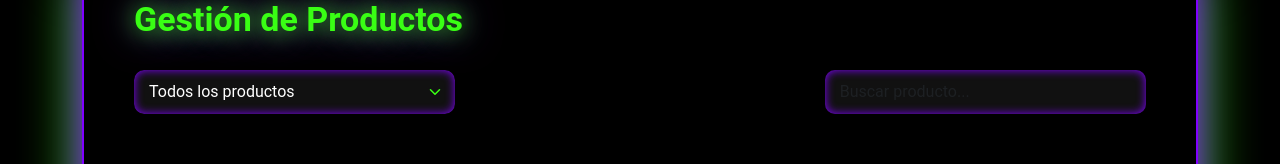
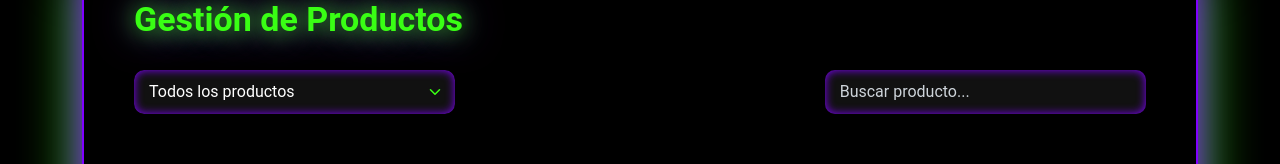
Before and after one commit to RafaelRiosFredes/LevelUpReact, a React (Vite) app in the folder levelup-project/: page / in a window 1280 px wide. Shown: the part 163-327 px from the top of the page. Built offline with nearby package versions, Linux system fonts and the light colour scheme.

Commit message:
Arreglando bugs

```diff
--- a/levelup-project/src/assets/styles.css
+++ b/levelup-project/src/assets/styles.css
@@ -303,3 +303,9 @@ input:focus {
   color: #fff;
   box-shadow: 0 0 15px #8000ff, 0 0 25px #39ff14;
 }
+
+/* Estilo para el placeholder del buscador en la tabla de admin */
+.admin-search-input::placeholder {
+  color: #ced4da; /* Un gris claro, visible sobre fondo oscuro */
+  opacity: 1; /* Asegura que el color no sea transparente */
+}
--- a/levelup-project/src/pages/AdminProductos.tsx
+++ b/levelup-project/src/pages/AdminProductos.tsx
@@ -143,6 +143,7 @@ export const AdminProductos = () => {
                   placeholder="Buscar producto..."
                   value={busqueda}
                   onChange={(e) => setBusqueda(e.target.value)}
+                  className="admin-search-input"
                   style={{ textAlign: 'left' }}
                 />
               </Col>
```
Also changed, not shown: levelup-project/package.json (+6 -1 lines), 1 other file (tests, documents, lock files or other folders).
